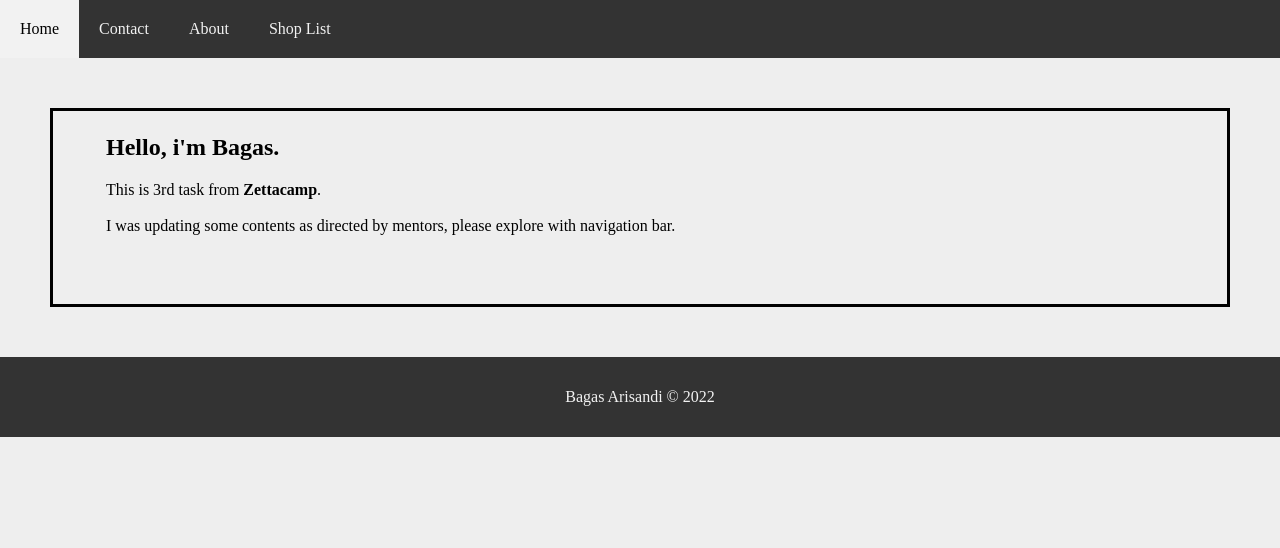
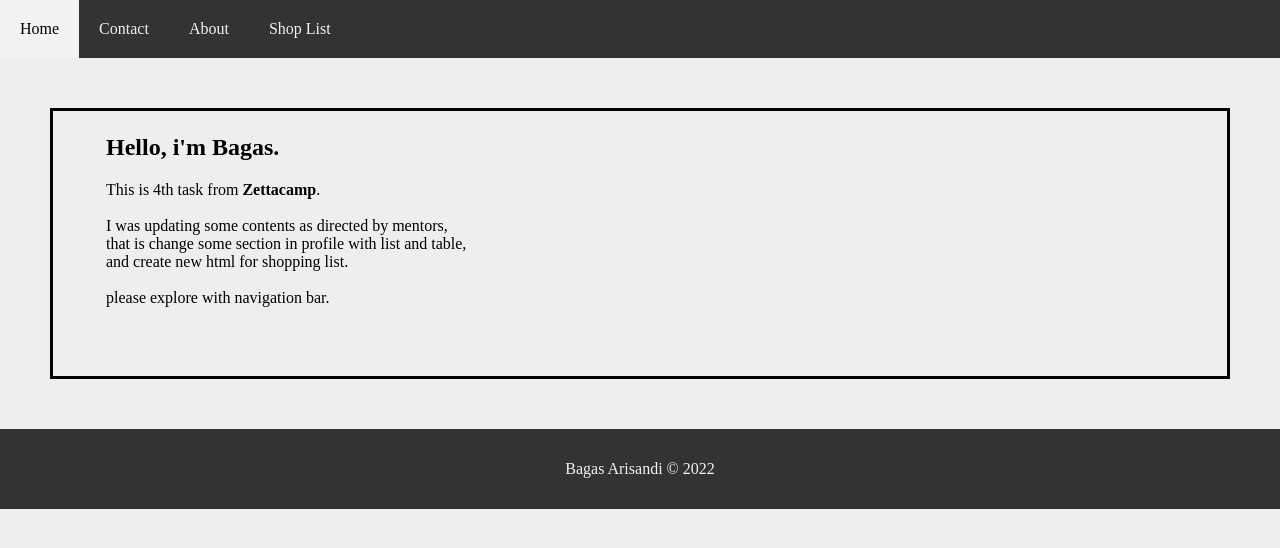
Before and after one commit to zettacamp-bagas-arisandi/bagas_zettacamp_catfish, a plain HTML site: page index.html in a window 1280 px wide. Drawn offline with Linux system fonts and the light colour scheme.

Commit message:
HTML day 3

```diff
--- a/index.html
+++ b/index.html
@@ -22,8 +22,12 @@
         <table>
             <tr>
                 <td> <h2>Hello, i'm Bagas.</h2>
-                    <p>This is 3rd task from <b>Zettacamp</b>. <br><br>
-                        I was updating some contents as directed by mentors, please explore with navigation bar. </p>
+                    <p>This is 4th task from <b>Zettacamp</b>. <br><br>
+                        I was updating some contents as directed by mentors, <br>
+                        that is change some section in profile with list and table, <br>
+                        and create new html for shopping list. <br><br>
+
+                        please explore with navigation bar. </p>
                 </td>
             </tr>
         </table>
```
Also changed, not shown: shop.html (+1 -1 lines).
